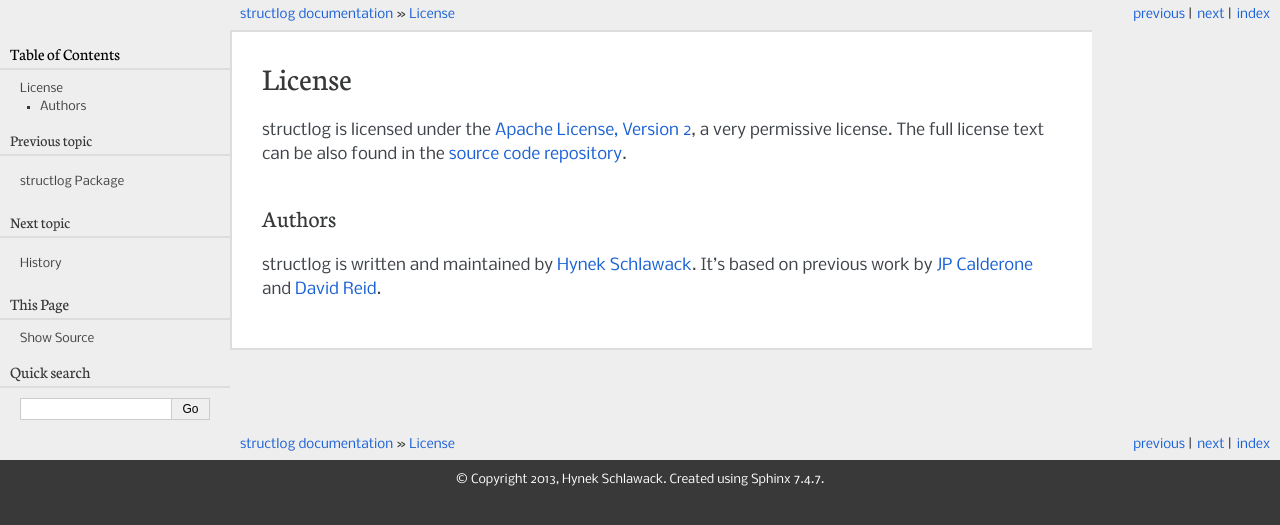
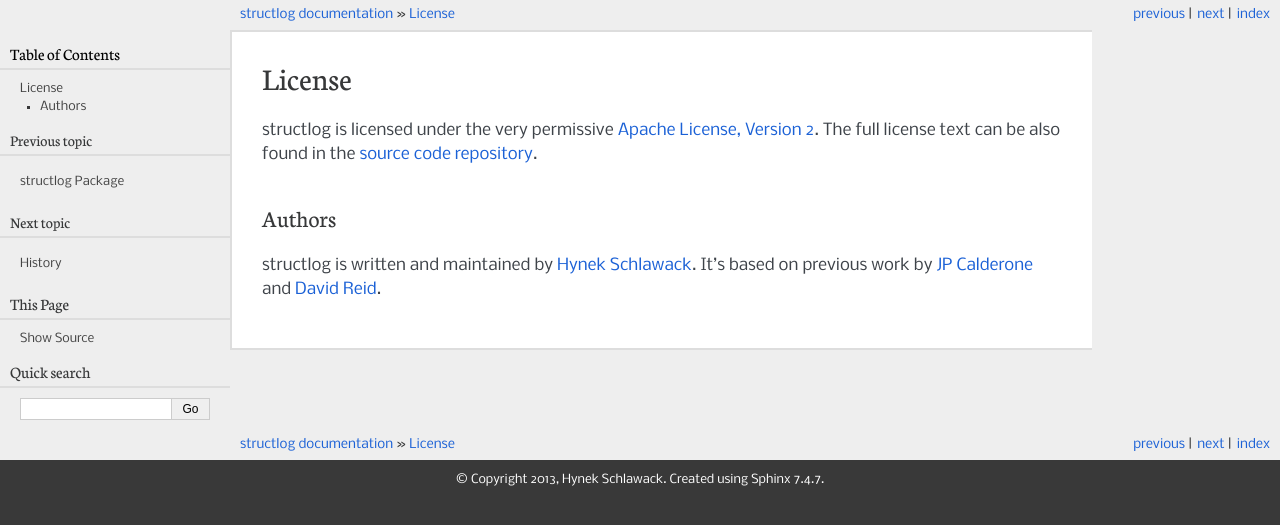
Before and after one commit to JonathanCarrol/structlog, a Sphinx documentation site: the page built from docs/license.rst, in a window 1280 px wide. Shown: the top 525 px of the page. Built offline with Sphinx 7.4.7, drawn with Linux system fonts in a browser that asks for light colours.

Commit message:
Documentation updates

```diff
--- a/docs/index.rst
+++ b/docs/index.rst
@@ -1,10 +1,11 @@
 Welcome to structlog's documentation!
 =====================================
 
-Contents:
-
 User's Guide
 ------------
+
+API
+---
 
 .. toctree::
    :maxdepth: 4
--- a/docs/license.rst
+++ b/docs/license.rst
@@ -1,7 +1,7 @@
 License
 =======
 
-structlog is licensed under the `Apache License, Version 2 <http://choosealicense.com/licenses/apache/>`_, a very permissive license.
+structlog is licensed under the very permissive `Apache License, Version 2 <http://choosealicense.com/licenses/apache/>`_.
 The full license text can be also found in the `source code repository <https://github.com/hynek/structlog/blob/master/LICENSE>`_.
 
 .. _authors:
```
Also changed, not shown: 1 other file.
